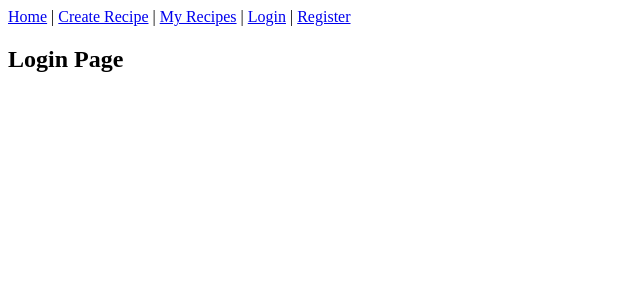
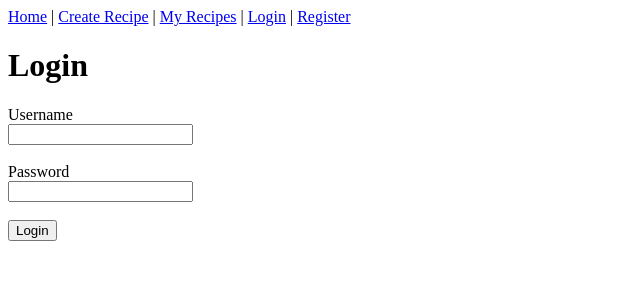
Before and after one commit to kudoshinichi02/recipe-sharing-platform, a React (Vite) app in the folder frontend/recipe-frontend/: page /login in a window 1280 px wide. Shown: the top 300 px of the page, without its empty margins (0-640 px from the left). Built offline with nearby package versions, Linux system fonts and the light colour scheme.

Commit message:
Add login validation using backend authentication

```diff
--- a/frontend/recipe-frontend/src/pages/Login.jsx
+++ b/frontend/recipe-frontend/src/pages/Login.jsx
@@ -1,5 +1,61 @@
-function Home() {
-    return <h2>Login Page</h2>;
+import { useState } from "react";
+import api from "../api/axios";
+
+export default function Login() {
+  const [username, setUsername] = useState("");
+  const [password, setPassword] = useState("");
+
+  const handleSubmit = (e) => {
+    e.preventDefault();
+
+    api
+      .get("/recipes", {
+        auth: {
+          username: username,
+          password: password,
+        },
+      })
+      .then(() => {
+        localStorage.setItem("username", username);
+        localStorage.setItem("password", password);
+        alert("Login successful!");
+      })
+      .catch(() => {
+        alert("Invalid username or password");
+      });
+  };
+
+  return (
+    <div>
+      <h1>Login</h1>
+
+      <form onSubmit={handleSubmit}>
+        <div>
+          <label>Username</label>
+          <br />
+          <input
+            type="text"
+            value={username}
+            onChange={(e) => setUsername(e.target.value)}
+          />
+        </div>
+
+        <br />
+
+        <div>
+          <label>Password</label>
+          <br />
+          <input
+            type="password"
+            value={password}
+            onChange={(e) => setPassword(e.target.value)}
+          />
+        </div>
+
+        <br />
+
+        <button type="submit">Login</button>
+      </form>
+    </div>
+  );
 }
-
-export default Home;
```
